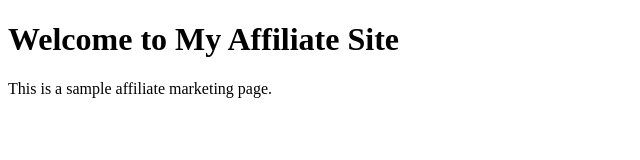
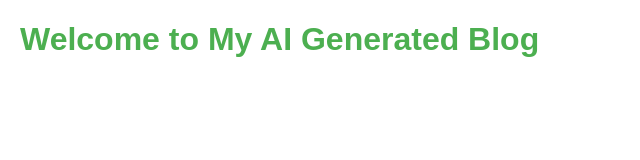
Before and after one commit to lilabdulx/my-auto-website, a plain HTML site: page index.html in a window 1280 px wide. Shown: the whole page, without its empty margins (0-640 px from the left). Drawn offline with Linux system fonts and the light colour scheme.

Commit message:
Update index.html

```diff
--- a/index.html
+++ b/index.html
@@ -3,10 +3,26 @@
 <head>
     <meta charset="UTF-8">
     <meta name="viewport" content="width=device-width, initial-scale=1.0">
-    <title>My Affiliate Site</title>
+    <title>AI Generated Content</title>
+    <style>
+        body {
+            font-family: Arial, sans-serif;
+            margin: 20px;
+        }
+        h1 {
+            color: #4CAF50;
+        }
+        p {
+            color: #555;
+        }
+    </style>
 </head>
 <body>
-    <h1>Welcome to My Affiliate Site</h1>
-    <p>This is a sample affiliate marketing page.</p>
+    <h1>Welcome to My AI Generated Blog</h1>
+
+    <div id="content">
+        <!-- GENERATED CONTENT -->
+    </div>
+
 </body>
 </html>
```
